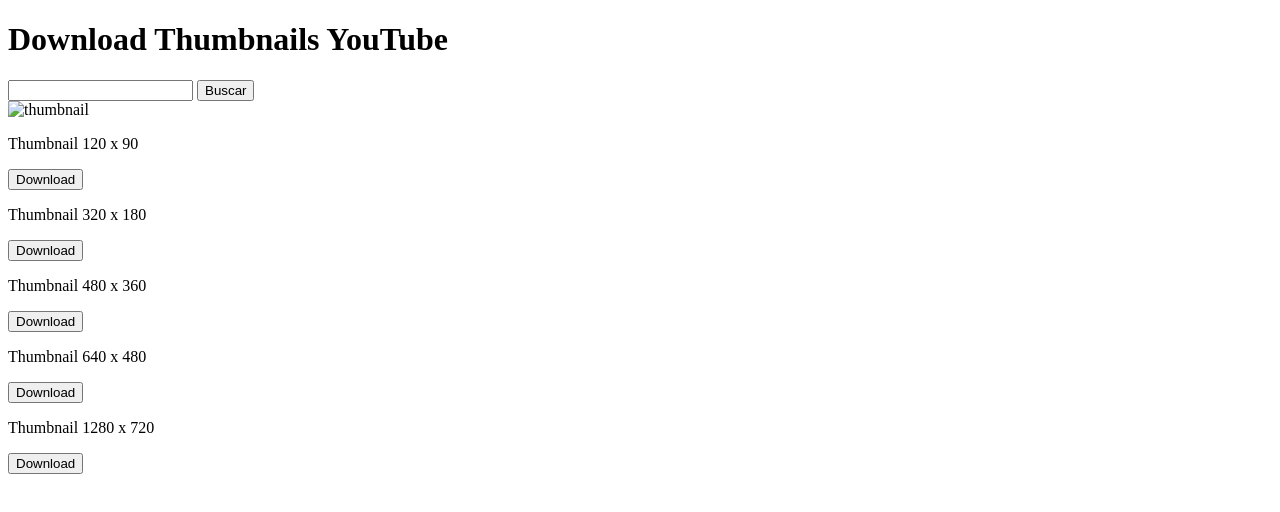
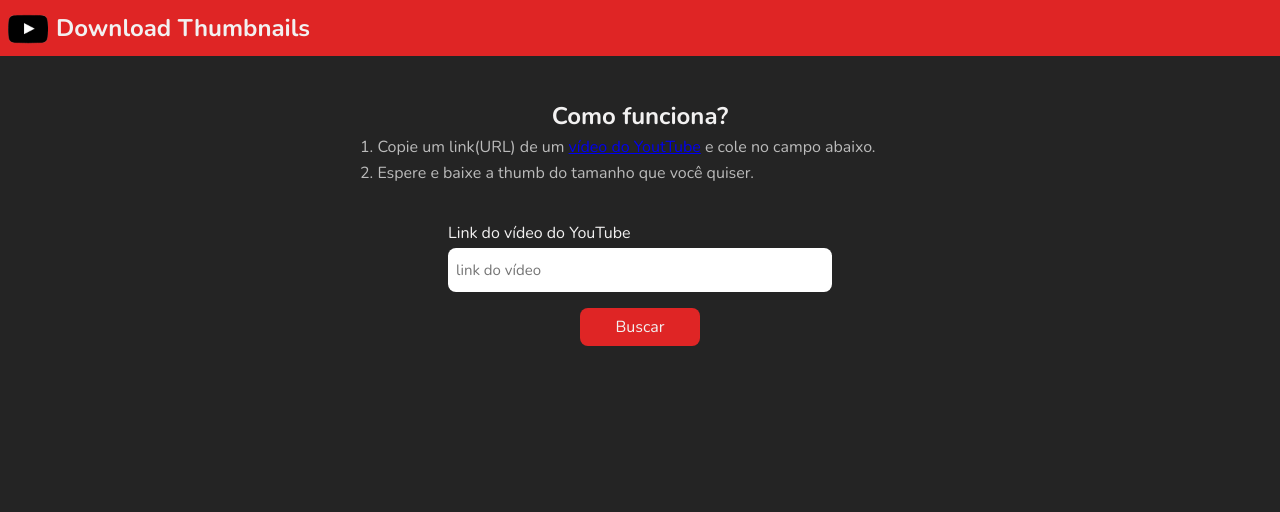
Before and after one commit to EduuBraga/downloadThumbnailsYT, a plain HTML site: page index.html in a window 1280 px wide. Drawn offline with nearby package versions, Linux system fonts and the light colour scheme.

Commit message:
Style: Melhorei a estrutura e o design

```diff
--- a/index.html
+++ b/index.html
@@ -3,44 +3,52 @@
 
 <head>
   <meta charset="UTF-8">
+  <link rel="preconnect" href="https://fonts.googleapis.com">
+  <link rel="preconnect" href="https://fonts.gstatic.com" crossorigin>
+  <link href="https://fonts.googleapis.com/css2?family=Nunito:wght@400;500;600;700&display=swap" rel="stylesheet">
+  <link rel="stylesheet" href="./style.css">
   <meta http-equiv="X-UA-Compatible" content="IE=edge">
   <meta name="viewport" content="width=device-width, initial-scale=1.0">
   <title>Download Thumbnails YouTube</title>
 </head>
 
 <body>
-  <h1>Download Thumbnails YouTube</h1>
+  <header>
+    <h1>Download Thumbnails</h1>
+    <img src="./images/yt-icon-black.png" alt="">
+  </header>
 
   <main>
+    <section class="introduction">
+      <h2>Como funciona?</h2>
+      <p>
+        1. Copie um link(URL) de um
+        <a href="https://www.youtube.com/" target="_blank">vídeo do YoutTube</a>
+        e cole no campo abaixo.
+      </p>
+      <p>2. Espere e baixe a thumb do tamanho que você quiser.</p>
+    </section>
+
     <form id="form">
-      <input type="search" name="search">
-      <button>Buscar</button>
+      <label>
+        Link do vídeo do YouTube
+        <input autofocus placeholder="link do vídeo" type="search" name="search">
+      </label>
+      <button class="button-form">Buscar</button>
     </form>
 
     <section class="container-thumbnails">
-      <img class="img-thumbnail" src="" alt="thumbnail">
+      <div class="card-thumbnail">
+        <img class="img-thumbnail" src="" alt="thumbnail">
+      </div>
 
-      <section>
-        <div>
-          <p>Thumbnail 120 x 90</p>
-          <button>Download</button>
-        </div>
-        <div>
-          <p>Thumbnail 320 x 180</p>
-          <button>Download</button>
-        </div>
-        <div>
-          <p>Thumbnail 480 x 360</p>
-          <button>Download</button>
-        </div>
-        <div>
-          <p>Thumbnail 640 x 480</p>
-          <button>Download</button>
-        </div>
-        <div>
-          <p>Thumbnail 1280 x 720</p>
-          <button>Download</button>
-        </div>
+      <section class="container-buttons-download">
+        <h3>Download Thumbnails:</h3>
+        <button class="button-download">Download 120 x 90</button>
+        <button class="button-download">Download 320 x 180</button>
+        <button class="button-download">Download 480 x 360</button>
+        <button class="button-download">Download 640 x 480</button>
+        <button class="button-download">Download 1280 x 720</button>
       </section>
     </section>
   </main>
--- /dev/null
+++ b/style.css
@@ -0,0 +1,123 @@
+*{
+  box-sizing: border-box;
+  font-family: 'Nunito', sans-serif;
+  padding: 0px;
+  margin: 0px;
+  outline: none;
+}
+
+body{
+  background-color: #242424;
+  color: #f2f1f1;
+}
+
+header{
+  padding: 8px;
+  background-color: #df2525;
+  display: flex;
+  flex-direction: row-reverse;
+  justify-content: flex-end;
+  align-items: center;
+  gap: 8px;
+  margin-bottom: 24px;
+}
+
+header h1{
+font-size: 24px;
+}
+
+header img{
+  width: 40px;
+  height: 40px;
+}
+
+.introduction{
+  max-width: 600px;
+  padding: 20px;
+  margin: 0 auto ;
+  text-align: center;
+}
+
+.introduction p{
+  margin-top: 4px;
+  color: #bbb;
+  text-align: left;
+}
+
+#form{
+  max-width: 420px;
+  padding: 18px;
+  margin: 0 auto;
+  display: flex;
+  flex-direction: column;
+  align-items: center;
+  gap: 16px;
+}
+
+#form label{
+  align-self: flex-start;
+}
+
+#form input{
+  width: 100%;
+  border: none;
+  border-radius: 8px;
+  margin-top: 4px;
+  padding: 12px 8px;
+  font-size: 15px;
+}
+
+.button-form{
+  background-color: #df2525;
+  width: 120px;
+  color: #f2f1f1;
+  border: none;
+  cursor: pointer;
+  padding: 8px;
+  font-size: 16px;
+  border-radius: 8px;
+  transition: all 0.3s;
+}
+
+.container-thumbnails{
+  display: none;
+  grid-template: auto / 1fr 1fr;
+  padding: 24px;
+  gap: 8px;
+}
+
+.card-thumbnail{
+  margin: 0 auto;
+  display: flex;
+  align-items: center;
+  justify-content: center;
+  width: 480px;
+  height: 270px;
+}
+
+.card-thumbnail img{
+  width: 90%;
+}
+
+.container-buttons-download{
+  display: flex;
+  flex-direction: column;
+  align-items: center;
+  gap: 12px;
+}
+
+.button-download{
+  background-color: #df2525;
+  color: #f2f1f1;
+  border: none;
+  cursor: pointer;
+  padding: 8px;
+  font-size: 16px;
+  border-radius: 8px;
+  transition: all 0.3s;
+  width: 220px;
+}
+
+.button-form:hover, .button-download:hover{
+  background-color: #aa2121;
+}
```
Also changed, not shown: images/yt-icon-black.png (added).
